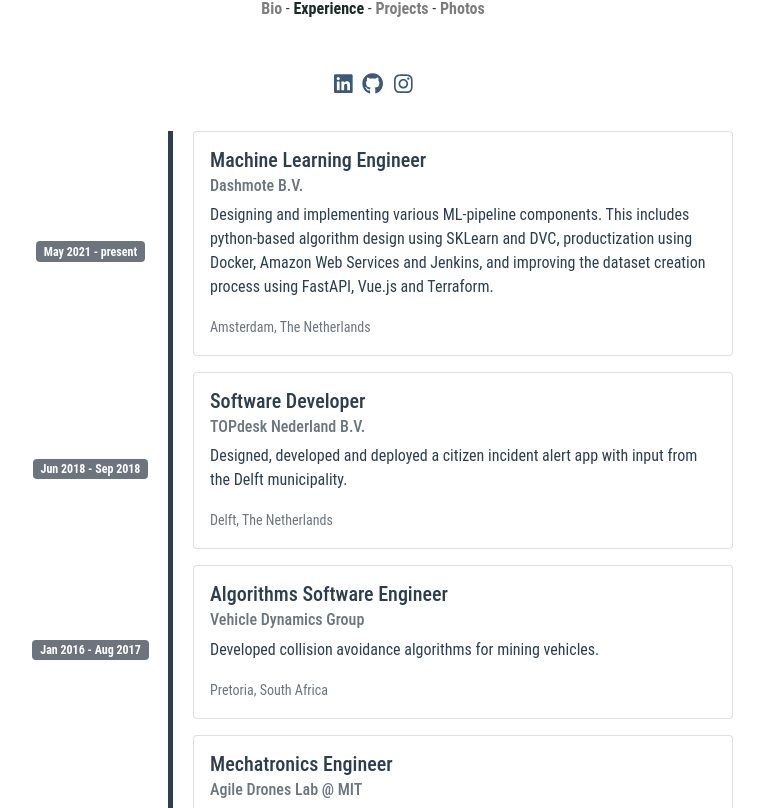
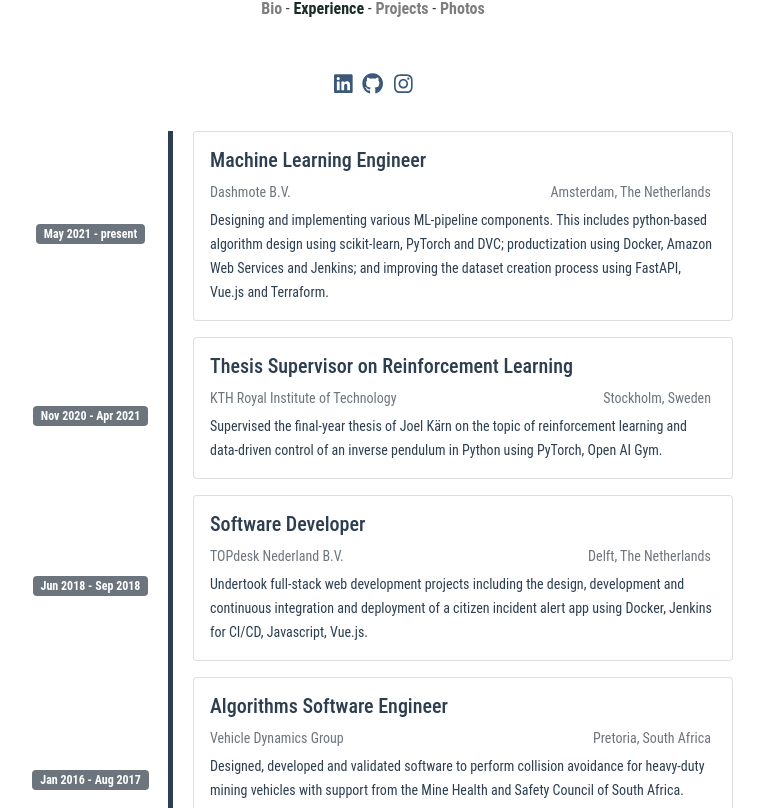
Before and after one commit to alexberndt/cv, a Vue app: page /experience in a window 1280 px wide. Shown: the part 432-1240 px from the top of the page, without its empty margins (267-1031 px from the left). Built offline with nearby package versions, Linux system fonts and the light colour scheme.

Commit message:
Fixed experience tab

```diff
--- a/src/components/ExperienceCard.vue
+++ b/src/components/ExperienceCard.vue
@@ -4,8 +4,7 @@
 
         <div class="col-md-3">
              <div id="verticle-line" class="d-flex flex-column justify-content-center align-items-center">
-                 <span class="badge bg-secondary">{{ date }}
-                 </span>
+                 <span class="badge bg-secondary">{{ date }}</span>
              </div>
         </div>
 
@@ -14,11 +13,13 @@
                 <!-- <a data-toggle="collapse" href="#collapseExample" role="button" aria-expanded="false" aria-controls="collapseExample"> -->
                     <div class="card-body">
                         <h5 class="card-title mb-2">{{ role }}</h5>
-                        <h6 class="card-subtitle mb-2 text-muted">{{ company }}</h6>
-                            <!-- <div class="collapse multi-collapse" id="collapseExample"> -->
-                                <p class="card-text">{{ content }}</p>
-                            <!-- </div> -->
-                        <small class="text-muted">{{ location }}</small>
+                        <div class="text-muted font-italic">
+                            <small class="card-subtitle left">{{ company }}</small>
+                            <small class="card-subtitle right">{{ location }}</small>
+                        </div>
+                        <div class="mt-1">
+                            <small class="card-text">{{ content }}</small>
+                        </div>
                     </div>
                 <!-- </a> -->
             </div>
@@ -51,22 +52,25 @@
   height: 100%;
 }
 
+.flex-column {
+    padding: 5px;
+}
+
+.left {
+    width: 49%;
+    display: inline-block;
+}
+
+.right {
+    width: 50%;
+    text-align: right;
+    display: inline-block;
+}
+
 #verticle-line {
   margin-right: 20px;
   min-height: 100%;
   vertical-align: middle;
   border-right: thick solid var(--text-regular);
 }
-.dot-outer {
-  height: 25px;
-  width: 25px;
-  background-color: var(--text-regular);
-  border-radius: 50%;
-}
-.dot-inner {
-  height: 15px;
-  width: 15px;
-  background-color: #999;
-  border-radius: 50%;
-}
 </style>
--- a/src/views/Experience.vue
+++ b/src/views/Experience.vue
@@ -7,35 +7,62 @@
           role="Machine Learning Engineer"
           location="Amsterdam, The Netherlands"
           date="May 2021 - present"
-          content="Designing and implementing various ML-pipeline components. This includes python-based
-          algorithm design using SKLearn and DVC, productization using Docker, Amazon Web Services and Jenkins,
-          and improving the dataset creation process using FastAPI, Vue.js and Terraform."
+          content="Designing and implementing various ML-pipeline
+                    components. This includes python-based
+                    algorithm design using scikit-learn, PyTorch and DVC;
+                    productization using Docker, Amazon Web Services and Jenkins;
+                    and improving the dataset creation process
+                    using FastAPI, Vue.js and Terraform."
           id="1"
+        />
+        <experience-card
+          company="KTH Royal Institute of Technology"
+          role="Thesis Supervisor on Reinforcement Learning"
+          location="Stockholm, Sweden"
+          date="Nov 2020 - Apr 2021"
+          content="Supervised the final-year thesis of Joel Kärn
+                    on the topic of reinforcement learning and data-driven
+                    control of an inverse pendulum in Python using PyTorch,
+                    Open AI Gym."
+          id="2"
         />
         <experience-card
           company="TOPdesk Nederland B.V."
           role="Software Developer"
           location="Delft, The Netherlands"
           date="Jun 2018 - Sep 2018"
-          content="Designed, developed and deployed a citizen incident alert app with input from the Delft municipality."
-          id="2"
+          content="Undertook full-stack web development projects
+                    including the design, development and continuous
+                    integration and deployment of a citizen incident alert
+                    app using Docker, Jenkins for CI/CD, Javascript, Vue.js."
+          id="3"
         />
         <experience-card
           company="Vehicle Dynamics Group"
           role="Algorithms Software Engineer"
           location="Pretoria, South Africa"
           date="Jan 2016 - Aug 2017"
-          content="Developed collision avoidance algorithms for mining vehicles."
-          id="3"
+          content="Designed, developed and validated software to perform
+                    collision avoidance for heavy-duty mining vehicles with support
+                    from the Mine Health and Safety Council of South Africa.
+                    Specifically focused on implementing a Differential GPS-based
+                    collision avoidance scheme using C++, Simulink and dSPACE."
+          id="4"
         />
         <experience-card
-          role="Mechatronics Engineer"
+          role="Mechatronics and Software Engineer"
           company="Agile Drones Lab @ MIT"
           location="Cambridge, USA"
           date="May 2015 - Dec 2015"
-          content="Designed, developed and deployed a citizen incident alert app with input from the Delft municipality."
-          id="4"
+          content="Designed and built systems using embedded C,
+                    Python, the Robot Operating System (ROS) and Linux
+                    to validate novel algorithms for quadrotors
+                    performing aggressive, agile maneuvers using
+                    only stereo vision, i.e., without motion-capture
+                    based state knowledge."
+          id="5"
         />
+
 
   </div>
 </template>
--- a/src/views/Home.vue
+++ b/src/views/Home.vue
@@ -1,7 +1,8 @@
 <template>
   <div class="home">
     <p>
-      I am a machine learning engineer at <a href="https://dashmote.com/ai-labs/">Dashmote B.V.</a>
+      I am a machine learning engineer at
+        <a href="https://dashmote.com/ai-labs/">Dashmote B.V.</a>
       where I work on solving a wide variety of data-related problems.
       My main focus is on designing, implementing and orchestrating
       machine learning pipelines. This not only involves ensuring we
```
